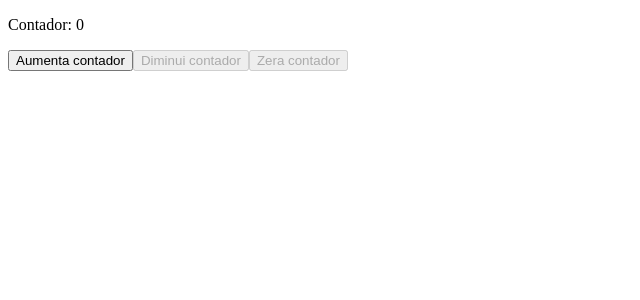
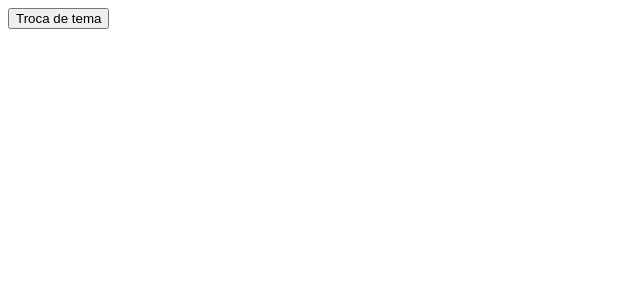
Before and after one commit to Golozeimas/Desafios_diarios, a React (Vite) app in the folder ReactJS/: page / in a window 1280 px wide. Shown: the top 300 px of the page, without its empty margins (0-640 px from the left). Built offline with nearby package versions, Linux system fonts and the light colour scheme.

Commit message:
feat: adiciona componente de temas com alternância persistente entre temas claro e escuro

```diff
--- a/ReactJS/src/components/Temas.tsx
+++ b/ReactJS/src/components/Temas.tsx
@@ -0,0 +1,39 @@
+import { useState, useEffect } from "react";
+
+function Temas(){
+    const [tema,setTema] = useState(
+        ()=> localStorage.getItem('tema') ?? "#FFFFFF"
+    )
+
+    useEffect(()=>{
+        function guardarTema(): void{
+            localStorage.setItem("tema", tema)
+            if(localStorage.getItem("tema") === "#000000"){
+                document.body.style.backgroundColor = "#000000"
+            }else if(localStorage.getItem("tema") === "#FFFFFF"){
+                document.body.style.backgroundColor = "#FFFFFF"
+            }
+        }
+
+        guardarTema()
+    },[tema])
+
+    function changeTheme(): void{
+        if(tema === "#FFFFFF"){
+            document.body.style.backgroundColor = "#000000"
+            setTema("#000000")
+        }else{
+            document.body.style.backgroundColor = "#FFFFFF"
+            setTema("#FFFFFF")
+        }
+    }
+
+    return(
+        <div>
+            <button onClick={changeTheme}>Troca de tema</button>
+        </div>
+    )
+
+}
+
+export default Temas;
--- a/ReactJS/src/main.tsx
+++ b/ReactJS/src/main.tsx
@@ -1,9 +1,8 @@
 import { StrictMode } from 'react'
 import { createRoot } from 'react-dom/client'
-import UsoDeUserEffect from './components/Useeffect'
-
+import Temas from './components/Temas'
 createRoot(document.getElementById('root')!).render(
   <StrictMode>
-    <UsoDeUserEffect />
+    <Temas />
   </StrictMode>,
 )
```
